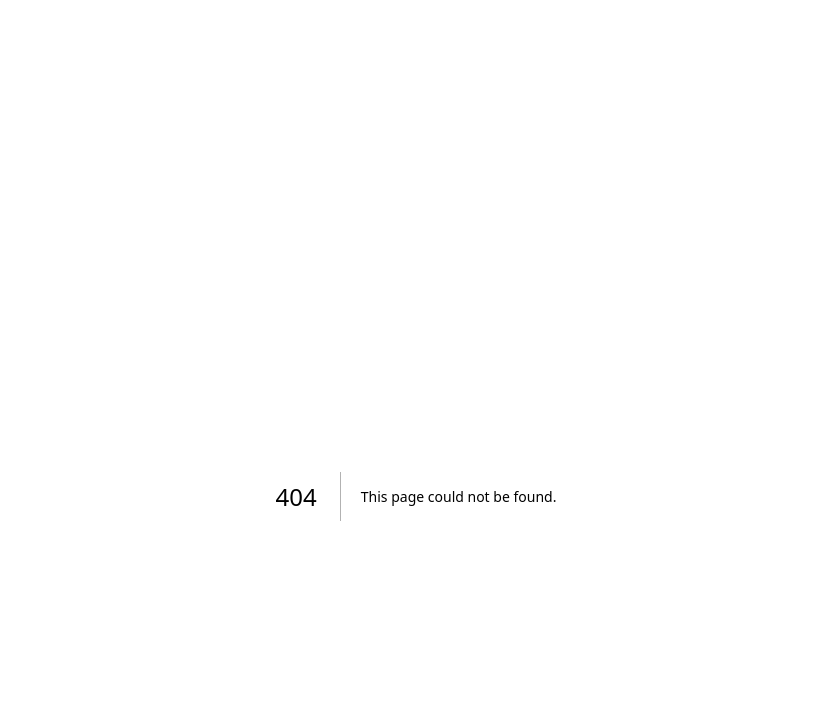
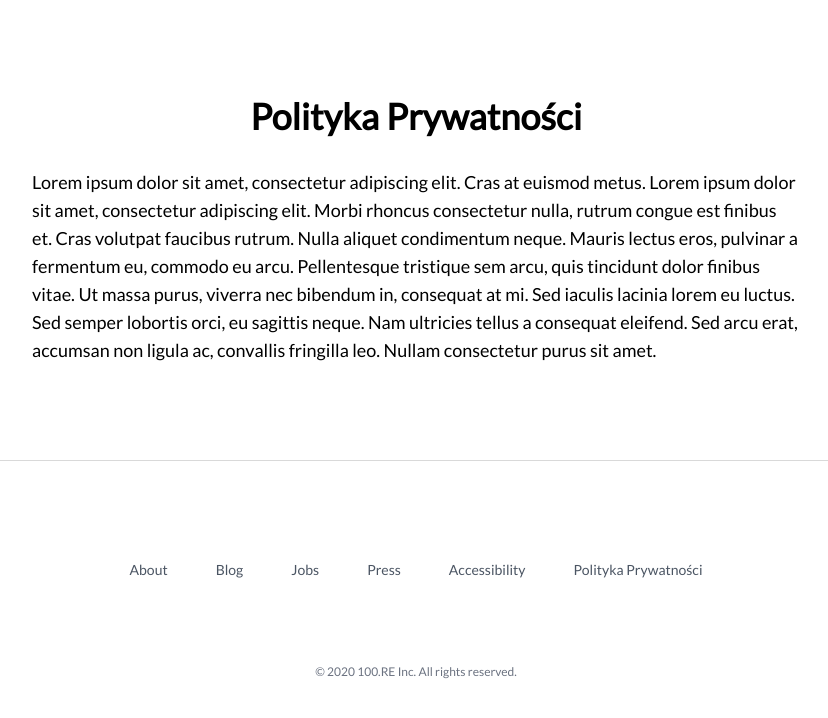
Before and after one commit to Piter-Arab/nextmasters, a Next.js app: page /polityka-prywatnosci in a window 1280 px wide. Before the commit this address had no page. Shown: the top 718 px of the page, without its empty margins (224-1052 px from the left). Built offline with nearby package versions, Linux system fonts and the light colour scheme.

Commit message:
2.2-GrupyStron

```diff
--- /dev/null
+++ b/src/app/(static-pages)/layout.tsx
@@ -0,0 +1,11 @@
+const StaticLayout = ({ children }: { children: React.ReactNode }) => {
+  return (
+    <div className="mx-auto max-w-7xl px-4 sm:px-6 lg:px-8">
+      <div className="mx-auto max-w-3xl flex flex-col items-center">
+        {children}
+      </div>
+    </div>
+  );
+};
+
+export default StaticLayout;
--- /dev/null
+++ b/src/app/(static-pages)/polityka-prywatnosci/page.tsx
@@ -0,0 +1,23 @@
+import React from "react";
+
+const PrivacyPolicy = () => {
+  return (
+    <>
+      <h3 className="text-4xl mb-8 font-extrabold">Polityka Prywatności</h3>
+      <p className="text-lg">
+        Lorem ipsum dolor sit amet, consectetur adipiscing elit. Cras at euismod
+        metus. Lorem ipsum dolor sit amet, consectetur adipiscing elit. Morbi
+        rhoncus consectetur nulla, rutrum congue est finibus et. Cras volutpat
+        faucibus rutrum. Nulla aliquet condimentum neque. Mauris lectus eros,
+        pulvinar a fermentum eu, commodo eu arcu. Pellentesque tristique sem
+        arcu, quis tincidunt dolor finibus vitae. Ut massa purus, viverra nec
+        bibendum in, consequat at mi. Sed iaculis lacinia lorem eu luctus. Sed
+        semper lobortis orci, eu sagittis neque. Nam ultricies tellus a
+        consequat eleifend. Sed arcu erat, accumsan non ligula ac, convallis
+        fringilla leo. Nullam consectetur purus sit amet.
+      </p>
+    </>
+  );
+};
+
+export default PrivacyPolicy;
--- /dev/null
+++ b/src/app/(static-pages)/regulamin/page.tsx
@@ -0,0 +1,23 @@
+import React from "react";
+
+const TermsOfService = () => {
+  return (
+    <>
+      <h3 className="text-4xl mb-8 font-extrabold">Regulamin</h3>
+      <p className="text-lg">
+        Lorem ipsum dolor sit amet, consectetur adipiscing elit. Cras at euismod
+        metus. Lorem ipsum dolor sit amet, consectetur adipiscing elit. Morbi
+        rhoncus consectetur nulla, rutrum congue est finibus et. Cras volutpat
+        faucibus rutrum. Nulla aliquet condimentum neque. Mauris lectus eros,
+        pulvinar a fermentum eu, commodo eu arcu. Pellentesque tristique sem
+        arcu, quis tincidunt dolor finibus vitae. Ut massa purus, viverra nec
+        bibendum in, consequat at mi. Sed iaculis lacinia lorem eu luctus. Sed
+        semper lobortis orci, eu sagittis neque. Nam ultricies tellus a
+        consequat eleifend. Sed arcu erat, accumsan non ligula ac, convallis
+        fringilla leo. Nullam consectetur purus sit amet.
+      </p>
+    </>
+  );
+};
+
+export default TermsOfService;
--- a/src/app/layout.tsx
+++ b/src/app/layout.tsx
@@ -1,6 +1,7 @@
 import type { Metadata } from "next";
 import { Lato } from "next/font/google";
 import "./globals.css";
+import { navigation } from "@/constants/Navigation";
 
 const lato = Lato({
   subsets: ["latin"],
@@ -23,6 +24,36 @@ export default function RootLayout({
         <section className="mx-auto max-w-2xl px-4 py-16 sm:px-6 sm:py-24 lg:max-w-7xl lg:px-8">
           {children}
         </section>
+        <footer className="bg-white border-t border-black/15">
+          <div className="mx-auto max-w-7xl overflow-hidden px-6 py-20 sm:py-24 lg:px-8">
+            <nav
+              className="-mb-6 columns-2 sm:flex sm:justify-center sm:space-x-12"
+              aria-label="Footer"
+            >
+              {navigation.main.map((item) => (
+                <div key={item.name} className="pb-6">
+                  <a
+                    href={item.href}
+                    className="text-sm leading-6 text-gray-600 hover:text-gray-900"
+                  >
+                    {item.name}
+                  </a>
+                </div>
+              ))}
+            </nav>
+            <div className="mt-10 flex justify-center space-x-10">
+              {/* {navigation.social.map((item) => (
+            <a key={item.name} href={item.href} className="text-gray-400 hover:text-gray-500">
+              <span className="sr-only">{item.name}</span>
+              <item.icon className="h-6 w-6" aria-hidden="true" />
+            </a>
+          ))} */}
+            </div>
+            <p className="mt-10 text-center text-xs leading-5 text-gray-500">
+              &copy; 2020 100.RE Inc. All rights reserved.
+            </p>
+          </div>
+        </footer>
       </body>
     </html>
   );
--- /dev/null
+++ b/src/constants/Navigation.ts
@@ -0,0 +1,10 @@
+export const navigation = {
+  main: [
+    { name: "About", href: "#" },
+    { name: "Blog", href: "#" },
+    { name: "Jobs", href: "#" },
+    { name: "Press", href: "#" },
+    { name: "Accessibility", href: "#" },
+    { name: "Polityka Prywatności", href: "/polityka-prywatnosci" },
+  ],
+};
```
